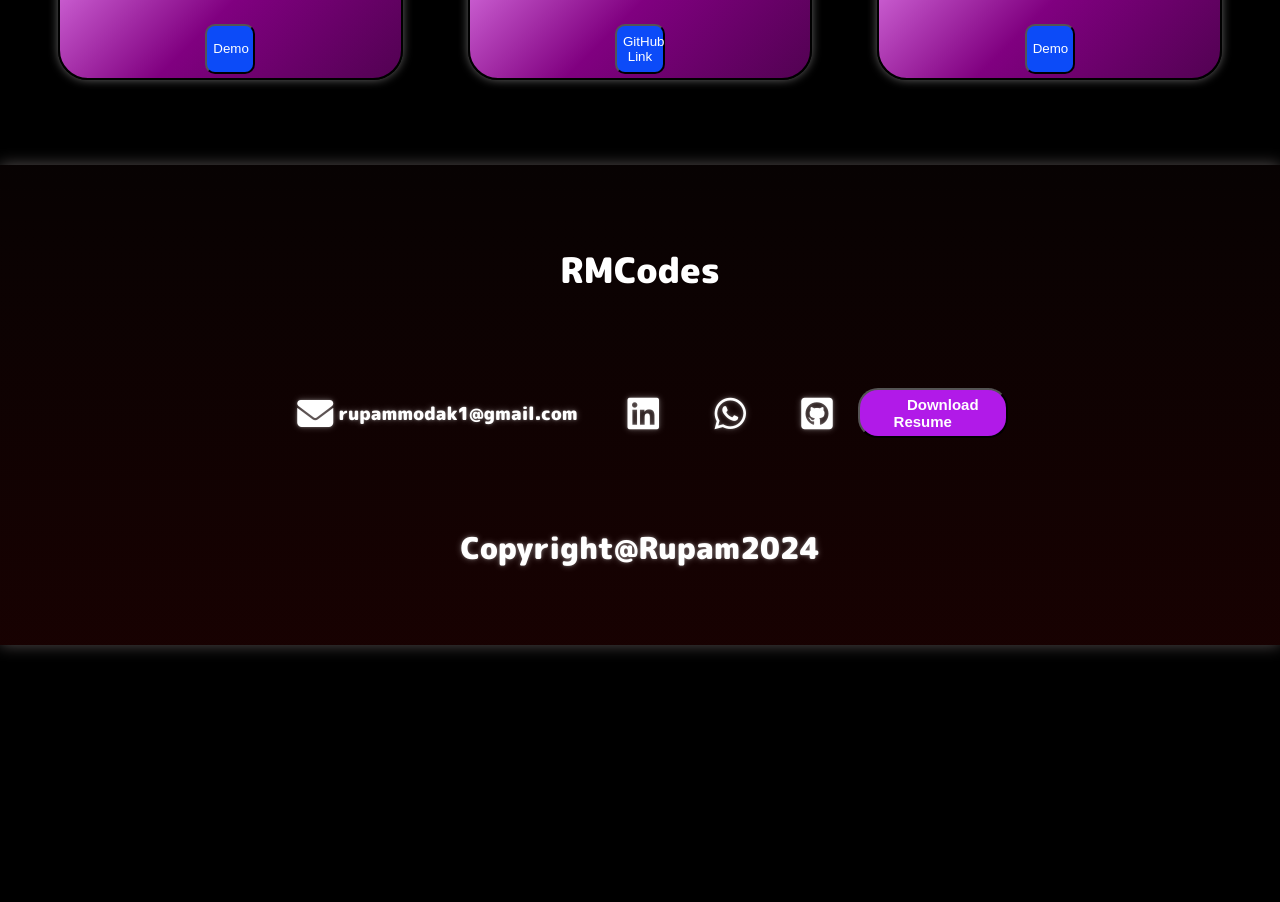
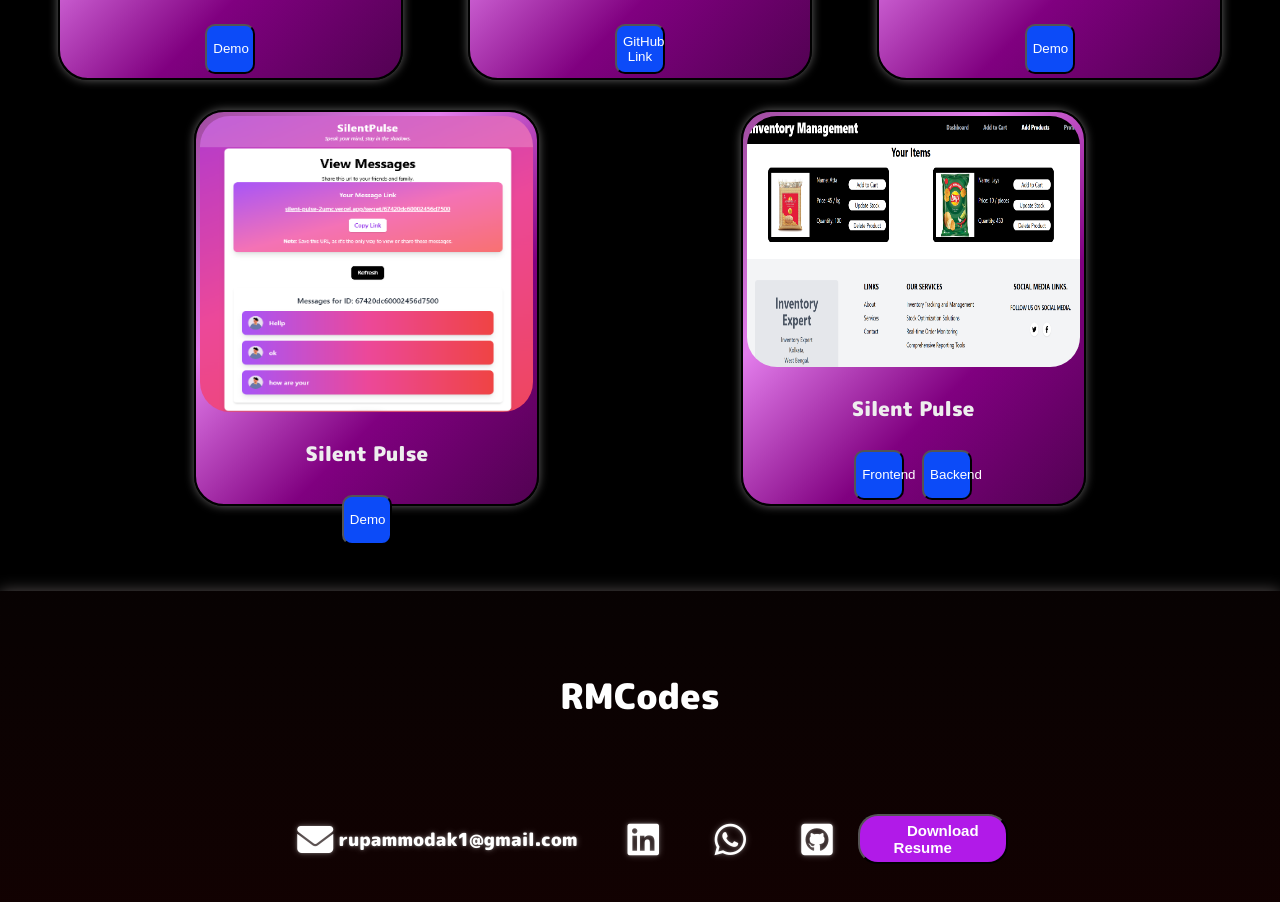
Before and after one commit to Mapur2/new_portfolio, a plain HTML site: page index.html in a window 1280 px wide. Shown: the part 3465-4367 px from the top of the page. Before the commit the page ends 4110 px from the top, so only its background shows below. Drawn offline with Linux system fonts and the light colour scheme.

Commit message:
added projects

```diff
--- a/index.html
+++ b/index.html
@@ -192,7 +192,22 @@
                     <h4>WeatherCast</h4>
                     <a href="https://mapur2.github.io/weathercast/" target="_blank"><button>Demo</button></a>
                 </div>
+                <div class="links">
+                    <img src="silent-pulse.png" alt="">
+                    <h4>Silent Pulse</h4>
+                    <a href="https://silent-pulse-2umc.vercel.app" target="_blank"><button>Demo</button></a>
+                </div>
 
+                <div class="links">
+                    <img src="inventry.png" alt="">
+                    <h4>Silent Pulse</h4>
+                    <div style="display: flex; justify-content: space-evenly;">
+                        <a href="https://github.com/Mapur2/kaet" target="_blank"><button>Frontend</button></a>
+                        &nbsp;
+                        &nbsp;
+                        <a href="https://github.com/Mapur2/inventry_backend" target="_blank"><button>Backend</button></a>
+                    </div>
+                </div>
             </div>
         </section>
         <div id="contact" class="contact">
```
Also changed, not shown: inventry.png (added), silent-pulse.png (added).
